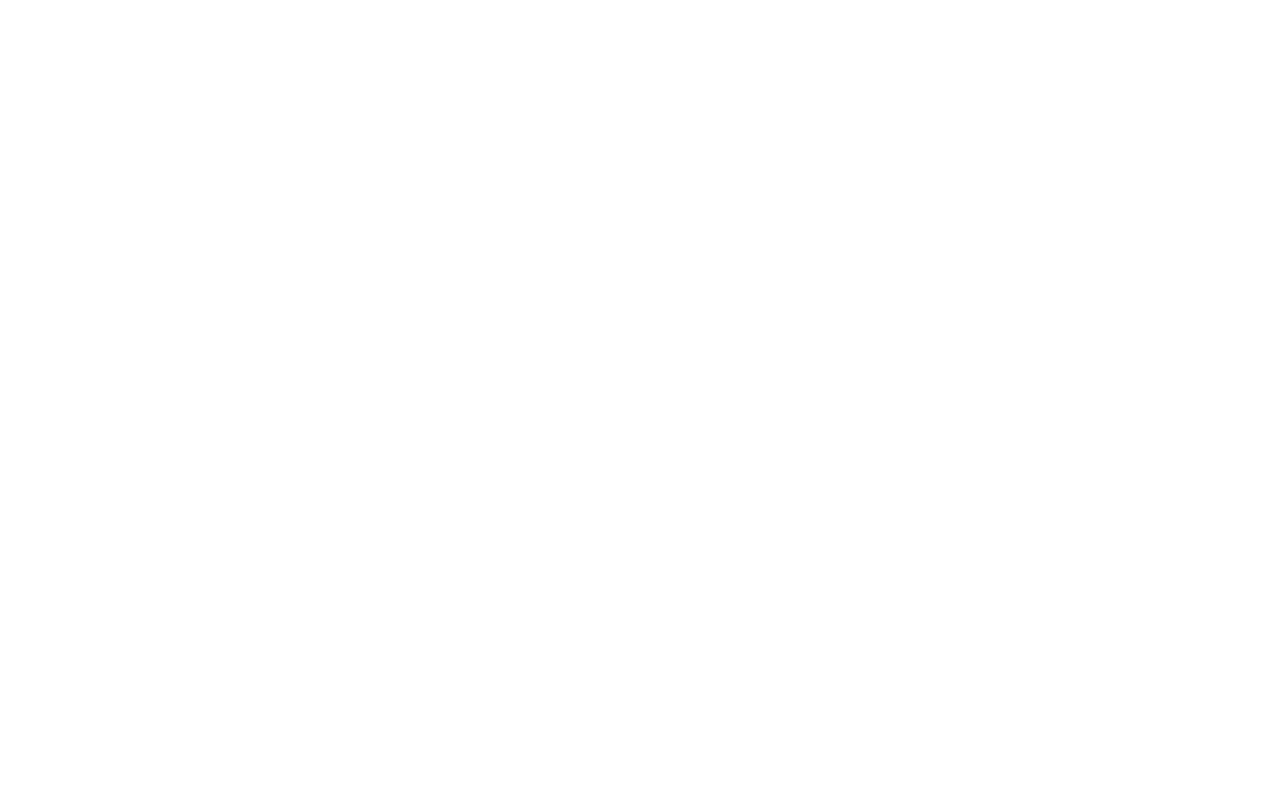
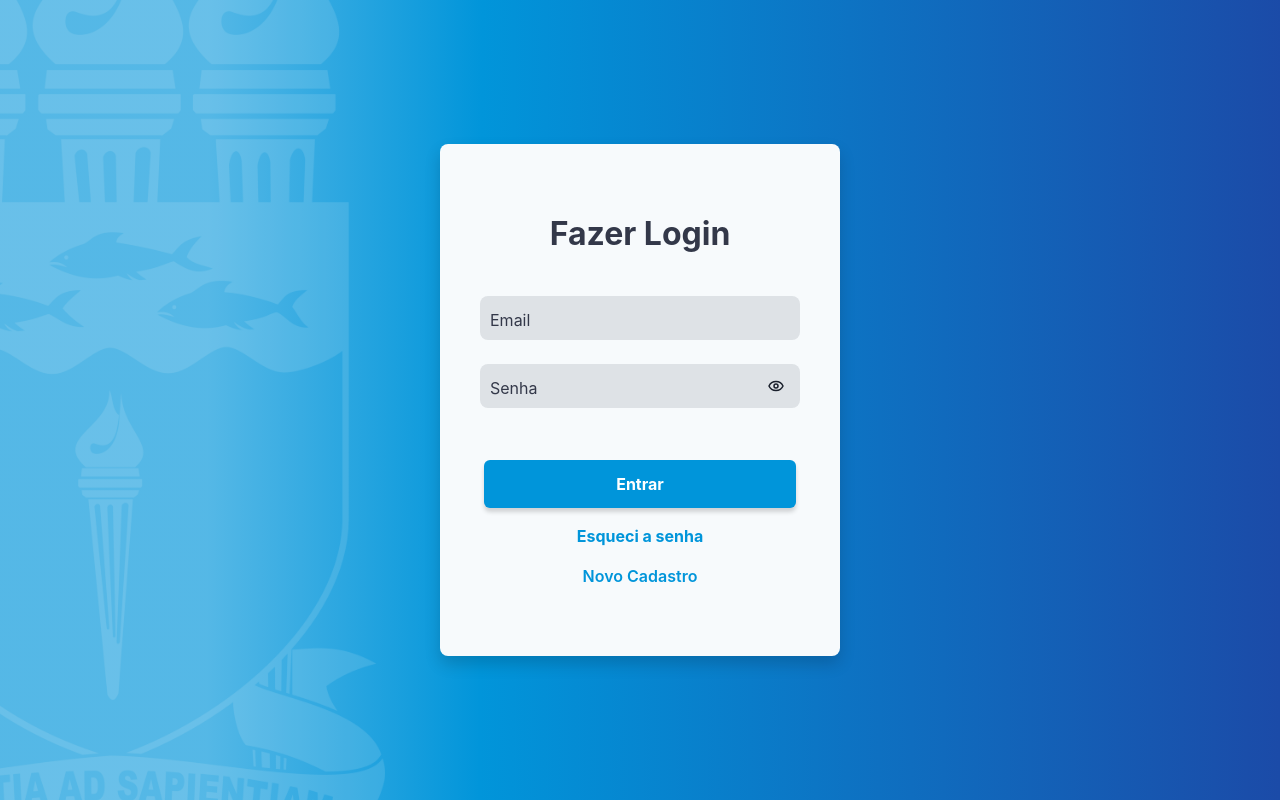
Before and after one commit to CharlieBellow/GLPI-react-components, a React (Create React App) app: page /login in a window 1280 px wide. Before the commit this address had no page. Built offline with nearby package versions, Linux system fonts and the light colour scheme.

Commit message:
adding authentication routes

```diff
--- a/src/App.tsx
+++ b/src/App.tsx
@@ -14,7 +14,7 @@
 function App () {
 
 	const {auth}: any = useContext( AuthContext )
-	console.log(auth)
+	console.log("auth", auth)
 	return (
 		<>
 			<ChakraProvider>
--- a/src/Contexts/AuthContext.tsx
+++ b/src/Contexts/AuthContext.tsx
@@ -7,7 +7,7 @@
 }
 export function AuthProvider ( { children }: AuthProviderProps ) {
   // Depois mudar o valor inicial para false
-  const [auth, setAuth] = useState(true)
+  const [auth, setAuth] = useState(false)
 
 // aqui posso passar outras variáveis e passar como valor do provider pra usar em outro lugar. Isso pode ser aproveitado para criar os objetos iniciais aqui e não poluir os componentes com as criações de objetos de teste. Ou, uma opção mais enxuta seria declarar esses objetos em uma pasta Utils e importá-los aqui para passar como valor do provider.
 
--- a/src/Routes/private.routes.tsx
+++ b/src/Routes/private.routes.tsx
@@ -37,7 +37,7 @@
 
 
 
-						<Route path="/signup" element={<SignUp />} />
+
 
 						<Route path="/test/card" element={ <CardTest /> } />
 						<Route path="/test" element={ <Teste /> } />
--- a/src/Routes/public.routes.tsx
+++ b/src/Routes/public.routes.tsx
@@ -8,6 +8,7 @@
 import { CardTest } from "../components/Cards/CardTest";
 
 import "react-toastify/dist/ReactToastify.min.css";
+import SignUp from "../Pages/SignUp";
 
 
 function PublicRoutes() {
@@ -17,7 +18,8 @@
 				<Router>
 					<Routes>
 
-						<Route path="/login" element={<Login />} />
+					<Route path="/login" element={ <Login /> } />
+					<Route path="/signup" element={ <SignUp /> } />
 
 								<Route path="/test/card" element={ <CardTest /> } />
 						<Route path="/test" element={ <Teste /> } />
--- a/src/components/Cards/CardLogin.tsx
+++ b/src/components/Cards/CardLogin.tsx
@@ -7,13 +7,20 @@
 import { validationSchema } from "../../Utils/validations";
 import * as yup from "yup";
 import { toast } from "react-toastify";
+import { useContext } from "react";
+import { AuthContext } from "../../Contexts/AuthContext";
+import { Link } from "react-router-dom";
 
 const validate = yup.object().shape({
 	email: validationSchema.email,
 	password: validationSchema.password,
 });
 
-export function CardLogin() {
+export function CardLogin () {
+
+	const { auth, setAuth }: any = useContext( AuthContext )
+	console.log("auth", auth);
+
 	return (
 		<div className="container w-100 h-128 my-auto mx-auto bg-white-ice rounded-lg shadow-card">
 			<div className="pt-16 pb-9 text-center">
@@ -24,9 +31,16 @@
 				validationSchema={validate}
 				onSubmit={(values, actions) => {
 					setTimeout(() => {
-						console.log("submit:", values);
+						console.log( "submit:", values );
+						if ( values.email === "admin@admin.com" && values.password === "Admin123" ) {
+							setAuth( true )
+							//navigate("/dashboard")
+							toast.success("Login realizado com sucesso!");
 
-						toast.success("Chamado criado com sucesso!");
+						} else {
+						toast.error("Usuário não cadastrado. Clique no botão \"Novo Cadastro\" para criar uma conta.");
+
+						}
 						//alert(JSON.stringify(values, null, 2));
 						actions.resetForm();
 						//setSubmitting(false);
@@ -61,6 +75,8 @@
 								disabled={isSubmitting || !isValid}
 							/>
 							<Button title="Esqueci a senha" theme="textOnly" />
+							<Link to="/signup" className="text-blue-ufal text-center font-semibold text-base">Novo Cadastro</Link>
+
 						</div>
 					</Form>
 				)}
--- a/src/components/Cards/CardSignUp.tsx
+++ b/src/components/Cards/CardSignUp.tsx
@@ -8,6 +8,9 @@
 
 import * as yup from "yup";
 import { toast } from "react-toastify";
+import { useContext } from "react";
+import { AuthContext } from "../../Contexts/AuthContext";
+import { Link } from "react-router-dom";
 
 const validate = yup.object().shape({
 	fullName: validationSchema.fullName,
@@ -17,7 +20,11 @@
 	confirmPassword: validationSchema.confirmPassword,
 });
 
-export function CardSignUp() {
+export function CardSignUp () {
+
+	const { auth, setAuth }: any = useContext( AuthContext )
+	console.log( "auth", auth );
+
 	return (
 		<div className="container w-100 h-auto my-auto  mx-auto bg-white-ice rounded-lg shadow-card">
 			<div className="pt-7 pb-8 text-center">
@@ -36,7 +43,15 @@
 					setTimeout(() => {
 						console.log("submit:", values);
 
-						toast.success("Chamado criado com sucesso!");
+						if ( values  ) {
+							setAuth( true );
+							//navigate("/dashboard")
+							toast.success("Conta criada com sucesso!");
+
+						} else {
+							toast.error("Algo deu errado, tente novamente inserindo outros dados");
+
+						}
 						//alert(JSON.stringify(values, null, 2));
 						actions.resetForm();
 						//setSubmitting(false);
@@ -97,7 +112,7 @@
 								type="submit"
 								disabled={isSubmitting || !isValid}
 							/>
-							<Button title="Fazer login" theme="textOnly" />
+							<Link to="/login" className="text-blue-ufal text-center font-semibold text-base py-5">Fazer login</Link>
 						</div>
 					</Form>
 				)}
```
